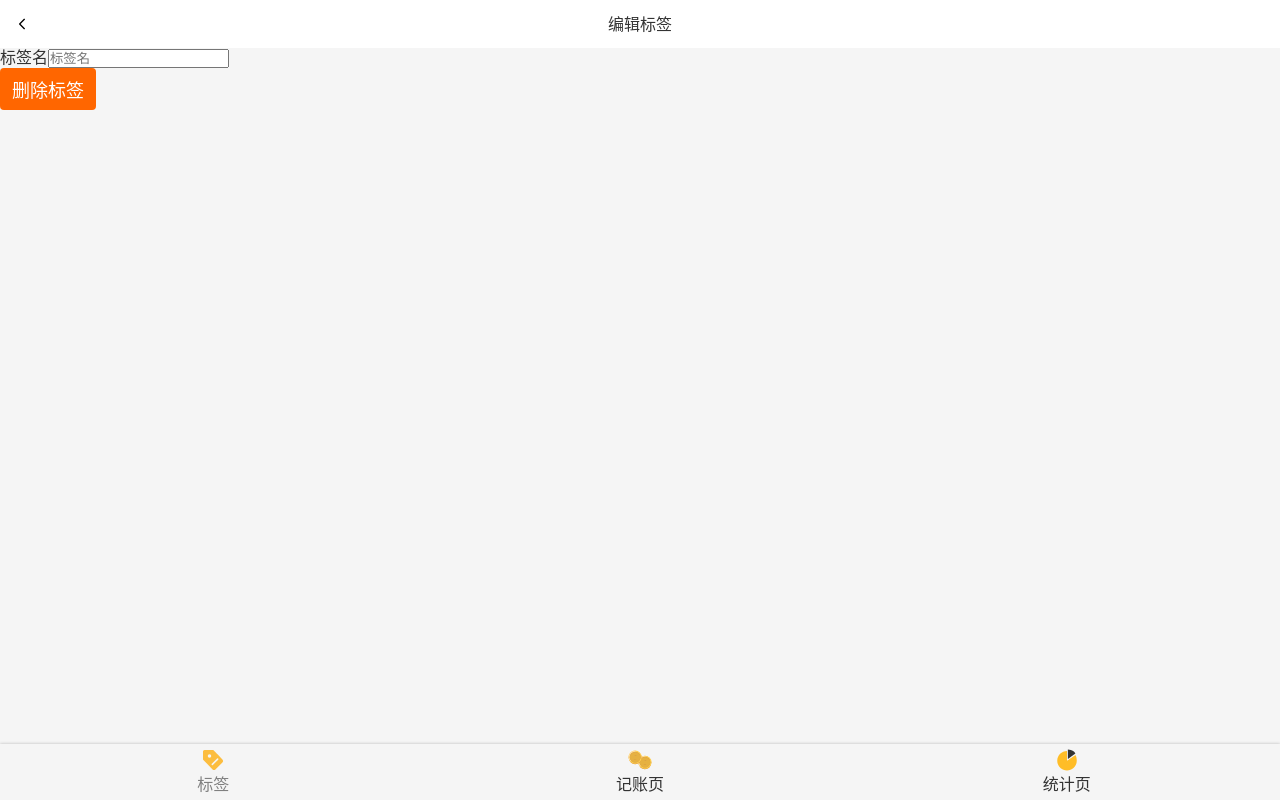
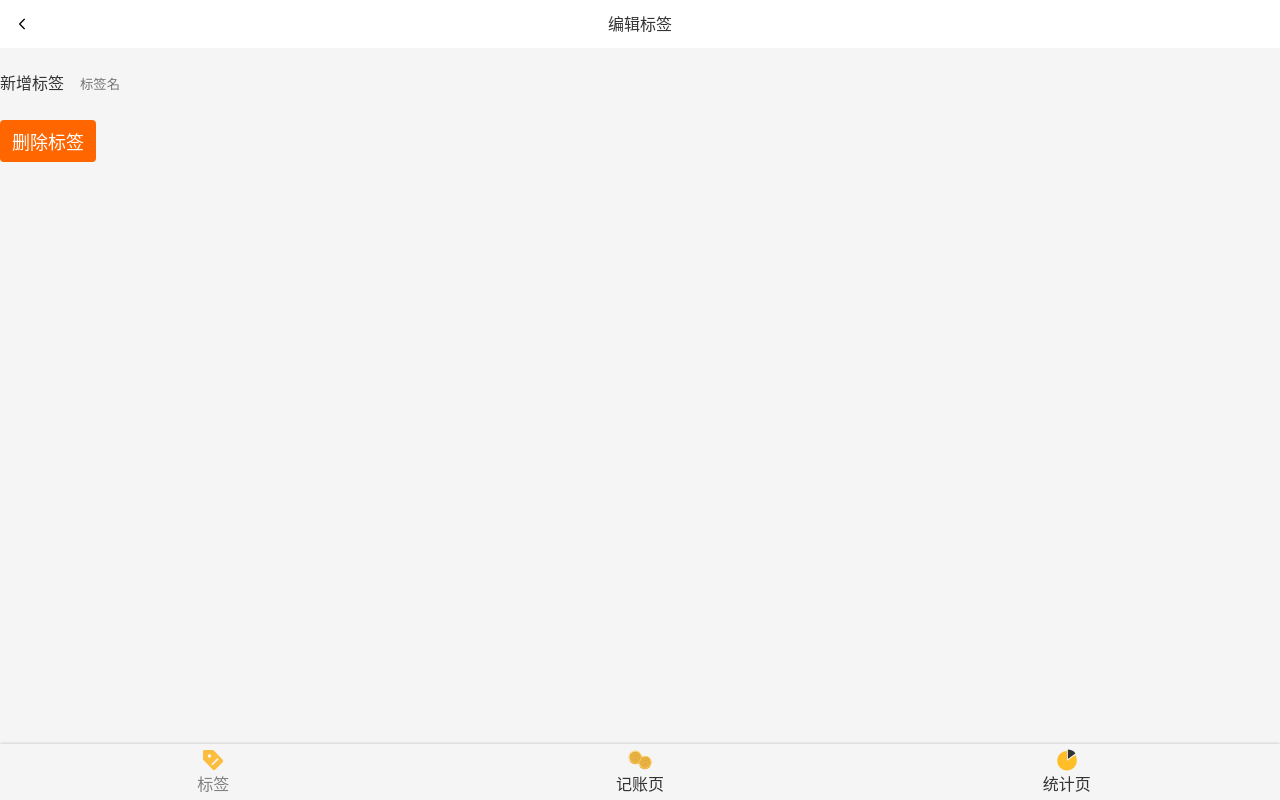
Before and after one commit to christina-xhy/morney-react-1, a React app: page /#/tags/1 in a window 1280 px wide. Built offline with nearby package versions, Linux system fonts and the light colour scheme.

Commit message:
更改 input label 标签

```diff
--- a/src/components/Input.tsx
+++ b/src/components/Input.tsx
@@ -5,7 +5,6 @@ const InputWrapper = styled.label`
     display: flex; //flex布局
     align-items: center;
     > span {
-
       margin-right: 16px; //元素之间的距离
       white-space: nowrap;
     }
@@ -22,15 +21,13 @@ type Props = {
   label :string;
 } & React.InputHTMLAttributes<HTMLInputElement>//继承原本的属性 + 自定义新增label属性 ，展示在span
 //input 剩下所以属性全部复制到input 组件 。。。。必须是组件 { ...rest  }
-
+//设置
 const Input :React.FC<Props> = (props)=>{
   const {label,children,...rest} = props
  return(
     <InputWrapper>
-        <label>
           <span>{props.label}</span>
           <input { ...rest }/>
-        </label>
     </InputWrapper>
  )
 }
--- a/src/views/Tag.tsx
+++ b/src/views/Tag.tsx
@@ -5,7 +5,7 @@ import Layout from 'components/Layout';
 import Icon from 'components/Icon';
 import {ButtonWrapper} from 'components/Button';
 import styled from 'styled-components';
-
+import {Input} from '../components/Input';
 const Topbar = styled.header`
   display:flex;
   justify-content: space-between;
@@ -32,8 +32,7 @@ const Tag: React.FC =(props) =>{
         <Icon/>
       </Topbar>
       <div>
-        <span>标签名</span>
-        <input type='text' placeholder='标签名'/>
+        <Input type = 'text' placeholder='标签名' label = '新增标签'/>
       </div>
      <div>
        <ButtonWrapper>删除标签</ButtonWrapper>
```
